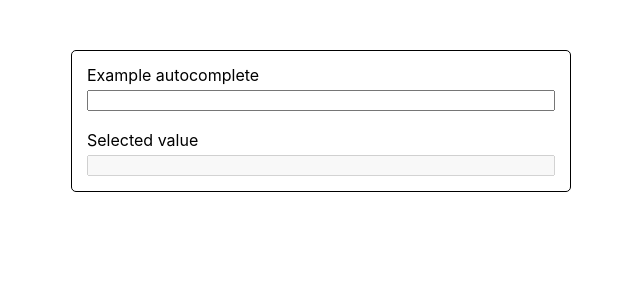
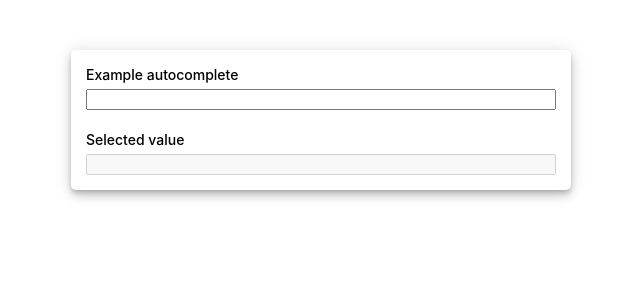
Before and after one commit to cristianfraser/dl, a React (Create React App) app: page / in a window 1280 px wide. Shown: the top 300 px of the page, without its empty margins (319-959 px from the left). Built offline with nearby package versions, Linux system fonts and the light colour scheme.

Commit message:
fix styles

```diff
--- a/src/App.css
+++ b/src/App.css
@@ -11,8 +11,9 @@
   margin: 0 auto;
   max-width: 500px;
   padding: 15px;
-  border: 1px solid black;
   border-radius: 5px;
+  box-shadow: 0px 3px 5px -1px rgba(0, 0, 0, 0.2),
+    0px 6px 10px 0px rgba(0, 0, 0, 0.14), 0px 1px 18px 0px rgba(0, 0, 0, 0.12);
 }
 
 .input-container:not(:last-child) {
@@ -20,6 +21,8 @@
 }
 
 .input-container label {
+  font-size: 14px;
+  font-weight: 500;
   display: inline-block;
   margin-bottom: 5px;
 }
--- a/src/components/Autocomplete/Autocomplete.css
+++ b/src/components/Autocomplete/Autocomplete.css
@@ -13,7 +13,7 @@
   top: 0;
   left: 0;
   right: 0;
-  border: 1px solid black;
+  border: 1px solid rgb(220, 220, 220);
   max-height: 200px;
   overflow: scroll;
 }
@@ -36,5 +36,5 @@
 }
 
 .result-button:hover {
-  background-color: rgb(226, 226, 226);
+  background-color: rgb(238, 238, 238);
 }
--- a/src/components/Autocomplete/Highlight.tsx
+++ b/src/components/Autocomplete/Highlight.tsx
@@ -1,8 +1,10 @@
+import { memo } from 'react';
+
 function escapeRegExp(stringToGoIntoTheRegex: string) {
   return stringToGoIntoTheRegex.replace(/[-\/\\^$*+?.()|[\]{}]/g, '\\$&');
 }
 
-const Highlight = ({ text, match }: { text: string; match: string }) => {
+const Highlight = memo(({ text, match }: { text: string; match: string }) => {
   const lcText = text.toLocaleLowerCase();
   const lcMatch = match.toLocaleLowerCase();
 
@@ -36,6 +38,6 @@ const Highlight = ({ text, match }: { text: string; match: string }) => {
   }
 
   return <span>{highlight}</span>;
-};
+});
 
 export default Highlight;
```
